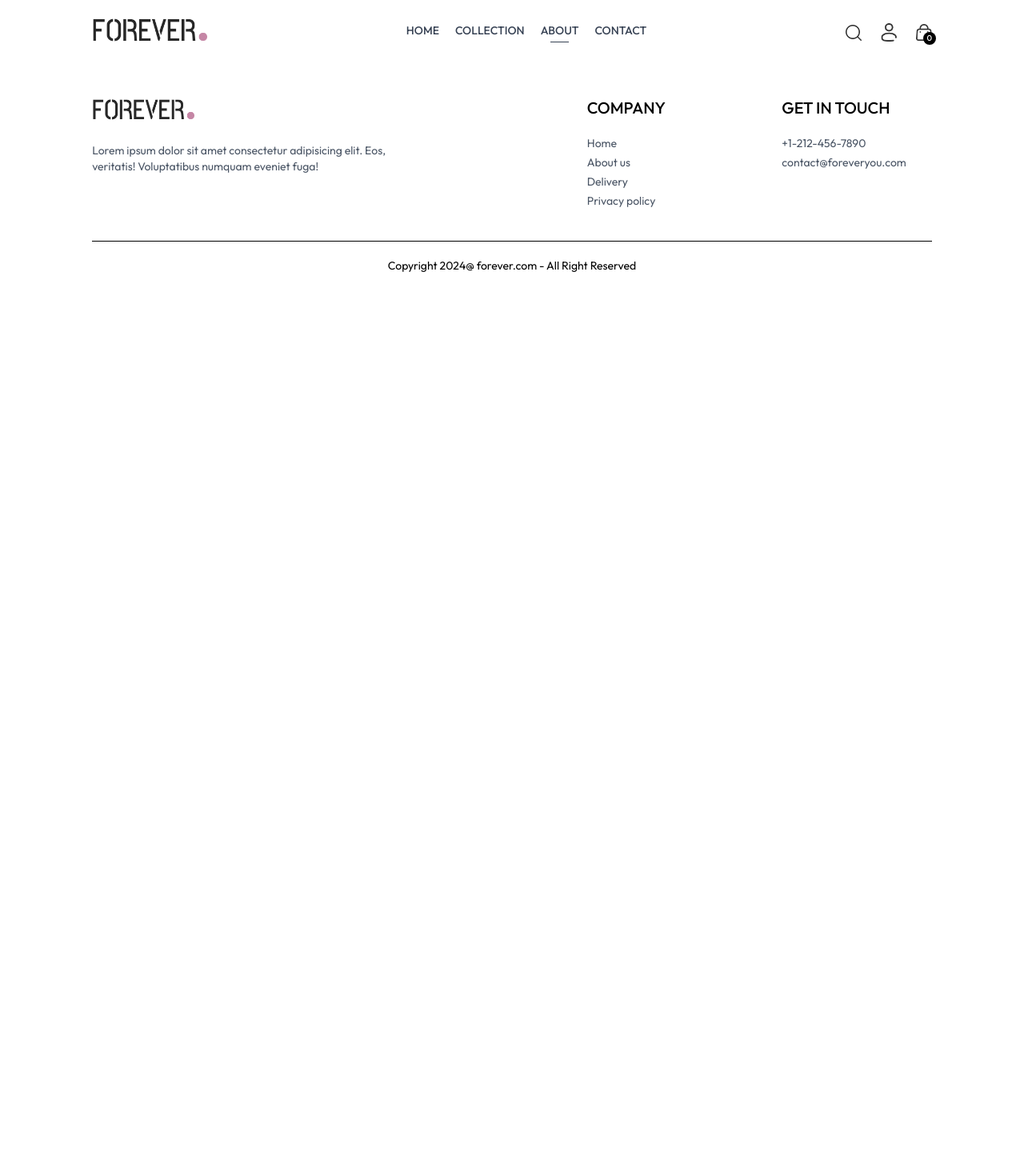
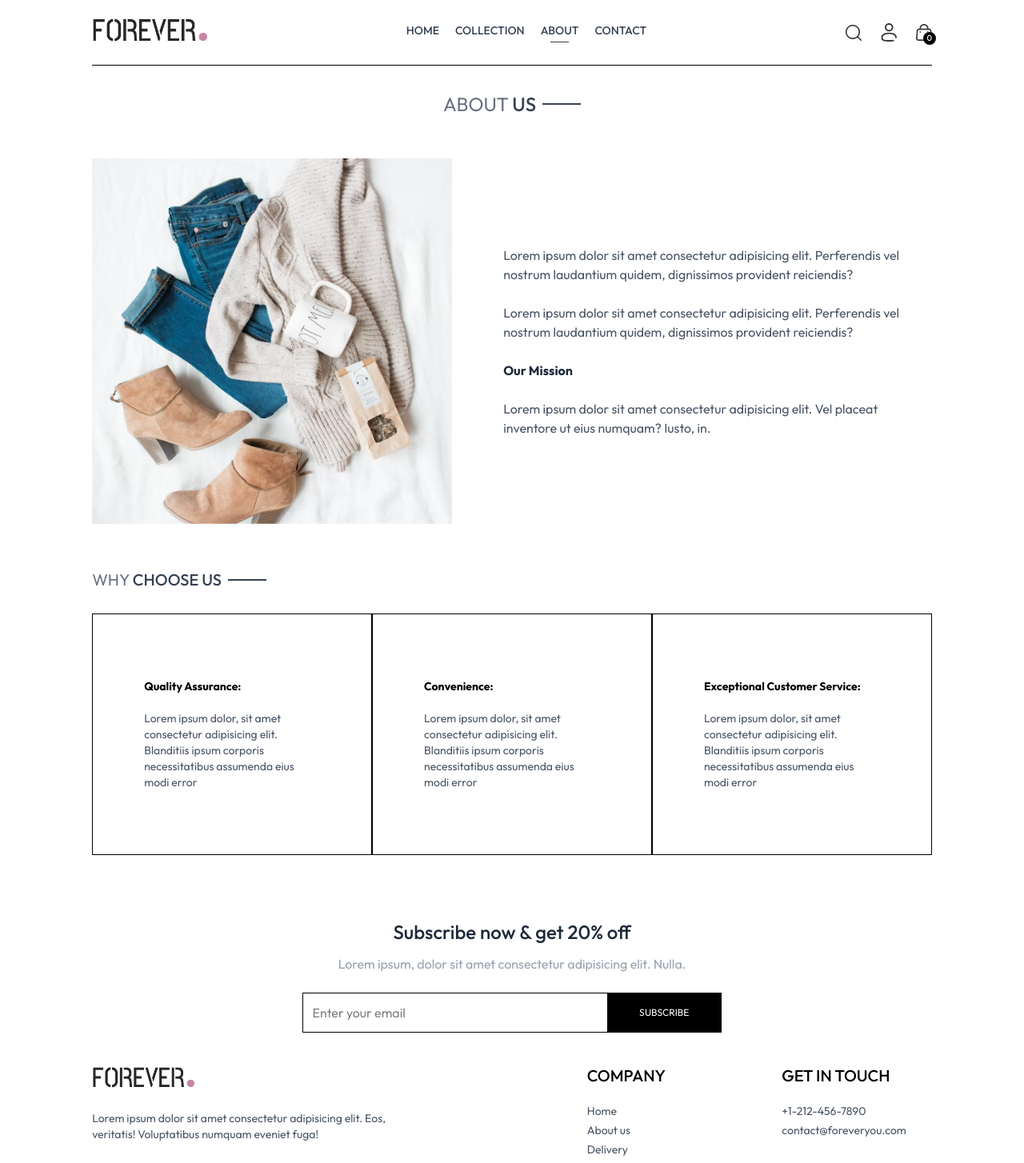
Before and after one commit to Abhisekh-shah/Ecommerce, a React (Vite) app: page /about in a window 1280 px wide. Shown: the top 1454 px of the page at 80% size. Before the commit the page ends 800 px from the top, so only its background shows below. Built offline with nearby package versions, Linux system fonts and the light colour scheme; a web font is replaced by a local one.

Commit message:
About us

```diff
--- a/src/components/Navbar.jsx
+++ b/src/components/Navbar.jsx
@@ -37,7 +37,7 @@ function Navbar() {
   <div className="flex items-center gap-4 relative">
     {/* Profile */}
     <div className="group relative">
-      <img className="w-5 cursor-pointer hover:scale-110 transition" src={assets.profile_icon} alt="" />
+     <Link to='/login'> <img className="w-5 cursor-pointer hover:scale-110 transition" src={assets.profile_icon} alt="" /></Link>
       <div className="group-hover:block hidden absolute right-0 top-full mt-3 z-10">
         <div className="flex flex-col gap-2 w-36 py-3 px-5 bg-slate-100 text-gray-500 rounded shadow-md">
           <p className="cursor-pointer hover:text-black">My Profile</p>
--- a/src/pages/About.jsx
+++ b/src/pages/About.jsx
@@ -1,9 +1,43 @@
 import React from 'react'
-
+import Title from '../components/Title'
+import { assets } from '../assets/assets'
+import NewsLetterBox from '../components/NewsLetterBox'
 function About() {
   return (
     <div>
 
+      <div className="text-2xl text-center pt-8 border-t">
+        <Title text1={'ABOUT'} text2={'US'}/>
+      </div>
+    <div className="my-10 flex flex-col md:flex-row gap-16">
+      <img className='w-full md:max-w-[450px]' src={assets.about_img} alt="" />
+      <div className="flex flex-col justify-center gap-6 md:w-2/4 text-gray-600">
+
+      <p>Lorem ipsum dolor sit amet consectetur adipisicing elit. Perferendis vel nostrum laudantium quidem, dignissimos provident reiciendis?</p>
+      <p>Lorem ipsum dolor sit amet consectetur adipisicing elit. Perferendis vel nostrum laudantium quidem, dignissimos provident reiciendis?</p>
+      <b className='text-gray-800'>Our Mission</b>
+      <p>Lorem ipsum dolor sit amet consectetur adipisicing elit. Vel placeat inventore ut eius numquam? Iusto, in.</p>
+      </div>
+    </div>
+
+    <div className="text-xl py-4">
+      <Title text1={'WHY'} text2={'CHOOSE US'}/>
+    </div>
+    <div className="flex flex-col md:flex-row text-sm mb-20">
+      <div className="border px-10 md:px-16 py-8 sm:py-20 flex flex-col gap-5">
+        <b>Quality Assurance:</b>
+        <p className='text-gray-600'>Lorem ipsum dolor, sit amet consectetur adipisicing elit. Blanditiis ipsum corporis necessitatibus assumenda eius modi error</p>
+      </div>
+      <div className="border px-10 md:px-16 py-8 sm:py-20 flex flex-col gap-5">
+        <b>Convenience:</b>
+        <p className='text-gray-600'>Lorem ipsum dolor, sit amet consectetur adipisicing elit. Blanditiis ipsum corporis necessitatibus assumenda eius modi error</p>
+      </div>
+      <div className="border px-10 md:px-16 py-8 sm:py-20 flex flex-col gap-5">
+        <b>Exceptional Customer Service:</b>
+        <p className='text-gray-600'>Lorem ipsum dolor, sit amet consectetur adipisicing elit. Blanditiis ipsum corporis necessitatibus assumenda eius modi error</p>
+      </div>
+    </div>
+ <NewsLetterBox/>
     </div>
   )
 }
--- a/src/pages/Login.jsx
+++ b/src/pages/Login.jsx
@@ -1,10 +1,31 @@
-import React from 'react'
+import React, { useState } from 'react'
 
 function Login() {
+const [currentState, setCurrentState]= useState('Login')
+
+const onSubmitHandler = async (e) =>{
+  e.preventDefault()
+}
+
   return (
-    <div>
-
+   <form onSubmit={onSubmitHandler} className='flex flex-col items-center w-[90%] sm:max-w-96 m-auto mt-14 gap-4 text-gray-800'>
+    <div className='inline-flex items-center gap-2 mb-2 mt-10'>
+    <p className='prata-regular text-3xl'>{currentState}</p>
+    <hr className='border-none h-[1.5px] w-8 bg-gray-800' />
     </div>
+    {currentState === 'Login' ? '' :<input type="text" className='w-full px-3 py-2 border border-gray-800' placeholder='Name' required/>}
+    <input type="email" className='w-full px-3 py-2 border border-gray-800' placeholder='Email' required/>
+    <input type="password" className='w-full px-3 py-2 border border-gray-800' placeholder='Password' required/>
+    <div className="w-full flex justify-between text-sm mt-[-8px]">
+      <p className='cursor-pointer'>Forgot your password?</p>
+      {
+        currentState=== 'Login'
+        ? <p onClick={()=>setCurrentState('Sign Up')} className='cursor-pointer'>Create account</p>
+        : <p onClick={()=>setCurrentState('Login')} className='cursor-pointer'>Login Here</p>
+      }
+    </div>
+    <button className='bg-black text-white font-light px-8 py-2 mt-4'>{currentState === 'Login' ? 'Sign In' : 'Sign Up'}</button>
+   </form>
   )
 }
 
--- a/src/pages/Orders.jsx
+++ b/src/pages/Orders.jsx
@@ -1,9 +1,42 @@
-import React from 'react'
+import React, { useContext } from 'react'
+import { ShopContext } from '../context/ShopContext'
+import Title from '../components/Title'
 
 function Order() {
+  const {currency,products} = useContext(ShopContext)
   return (
-    <div>
+    <div className='border-t pt-16'>
+      <div className="text-2xl">
+        <Title text1={'MY'} text2={'ORDERS'}/>
+      </div>
 
+      <div className="">
+        {
+          products.slice(1,4).map((item,index)=>(
+            <div key={index}  className="py-4 border-t border-b text-gray-700 flex flex-col md:flex-row md:items-center md:justify-between gap-4">
+              <div className="flex items-start gap-6 text-sm">
+              <img className='w-16 sm:w-20' src={item.image[0]} alt="" />
+              <div>
+                <p className='sm:text-base font-medium'>{item.name}</p>
+                <div className="flex items-center gap-3 mt-2 text-base text-gray-700">
+                  <p className='text-lg'>{currency}{item.price}</p>
+                  <p>Quantity:1</p>
+                  <p>Size: M</p>
+                </div>
+                <p className='mt-2'>Date: <span className='text-gray-400'>25,july,2025</span> </p>
+              </div>
+              </div>
+              <div className="md:w-1/2 flex justify-between">
+              <div className="flex items-center gap-2">
+                <p className='min-w-2 h-2 rounded-full bg-green-500'></p>
+                <p className='text-sm md:text-base'>Ready to ship</p>
+              </div>
+              <button className='border px-4 py-2 text-sm font-medium rounded-sm'>Track Order</button>
+              </div>
+            </div>
+          ))
+        }
+      </div>
     </div>
   )
 }
```
